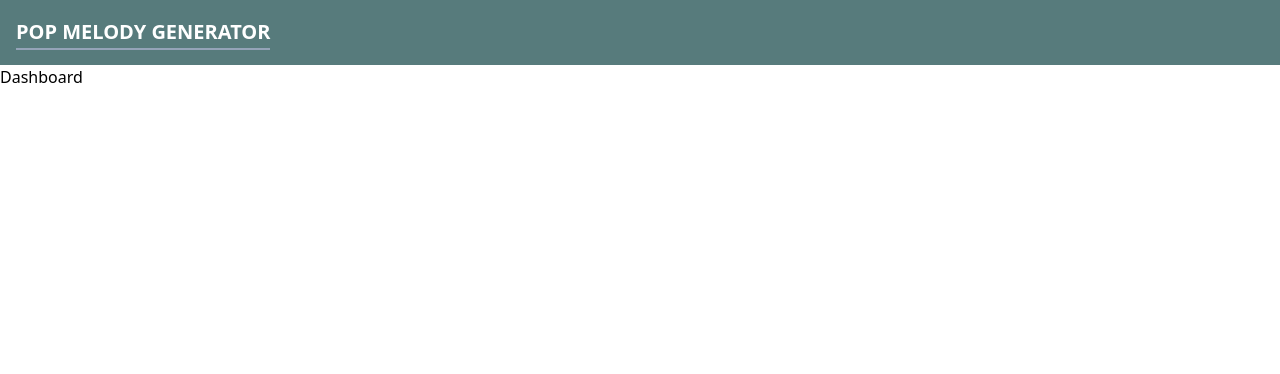
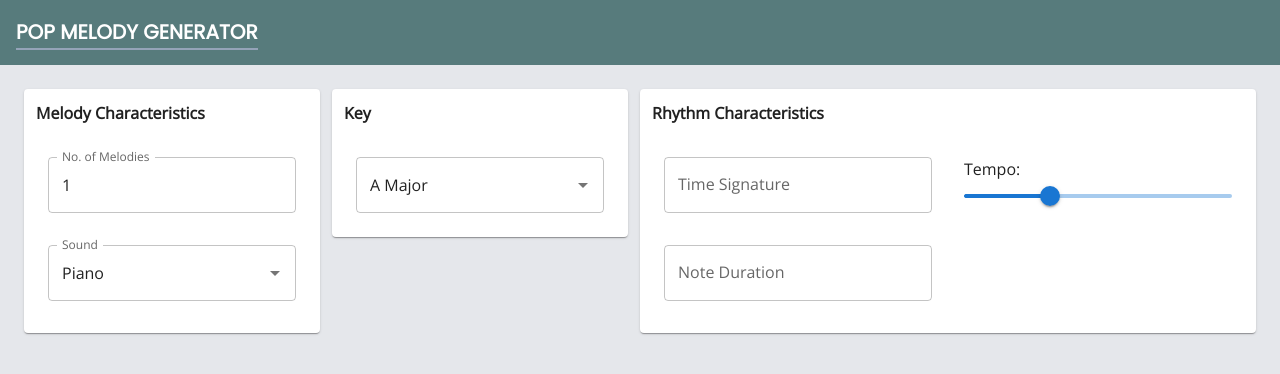
Before and after one commit to brimalval/wavenet-flask-react, a React (Create React App) app in the folder frontend/: page /dashboard in a window 1280 px wide. Shown: the top 374 px of the page. Built offline with nearby package versions, Linux system fonts and the light colour scheme.

Commit message:
Add dashboard cards

```diff
--- /dev/null
+++ b/frontend/src/components/DashboardCard.tsx
@@ -0,0 +1,28 @@
+import { Paper, Typography } from "@mui/material";
+import React from "react";
+
+type Props = {
+  title: string;
+  headerElements?: React.ReactNode | React.ReactNode[];
+  children?: React.ReactNode | React.ReactNode[];
+};
+
+const DashboardCard: React.FC<Props> = ({
+  title,
+  headerElements,
+  children,
+}) => {
+  return (
+    <Paper className="p-3">
+      <div className="flex justify-between mb-5">
+        <Typography variant="body1" fontWeight="bold">
+          {title}
+        </Typography>
+        {headerElements}
+      </div>
+      <div className="flex flex-col p-3 space-y-4">{children}</div>
+    </Paper>
+  );
+};
+
+export default DashboardCard;
--- a/frontend/src/index.tsx
+++ b/frontend/src/index.tsx
@@ -4,6 +4,7 @@ import "./utils/global.css";
 import App from "./App";
 import "@fontsource/roboto";
 import "@fontsource/poppins";
+import "@fontsource/open-sans";
 import { StyledEngineProvider } from "@mui/material";
 
 const container = document.getElementById("root");
--- a/frontend/src/layouts/MainLayout.tsx
+++ b/frontend/src/layouts/MainLayout.tsx
@@ -9,6 +9,7 @@ function MainLayout() {
           <Typography
             variant="h6"
             fontWeight="bold"
+            fontFamily="Poppins, sans-serif"
             className="uppercase border-b-2 border-slate-400 inline-block"
             color="white"
           >
@@ -16,7 +17,7 @@ function MainLayout() {
           </Typography>
         </Link>
       </header>
-      <main className="h-[calc(100vh-65px)]">
+      <main className="h-[calc(100vh-65px)] bg-gray-200">
         <Outlet />
       </main>
     </>
--- a/frontend/src/pages/Dashboard.tsx
+++ b/frontend/src/pages/Dashboard.tsx
@@ -1,9 +1,165 @@
-import React from 'react'
+import {
+  Autocomplete,
+  FormControl,
+  Grid,
+  Input,
+  InputLabel,
+  Paper,
+  Slider,
+  TextField,
+  Typography,
+} from "@mui/material";
+import { Formik } from "formik";
+import DashboardCard from "../components/DashboardCard";
+import { Key, Note, Scale } from "../utils/types/Key";
 
 function Dashboard() {
+  type KeyOption = {
+    label: string;
+    value: Key;
+    scale: string;
+    scaleString: Scale;
+  };
+  const keyOptions: KeyOption[] = [];
+  Object.entries(Scale).forEach(([scale, scaleString]) =>
+    Object.values(Note).forEach((note) =>
+      keyOptions.push({
+        label: `${note} ${scale}`,
+        value: `${note}${scaleString}`,
+        scale: `${scale} Scale`,
+        scaleString: scaleString,
+      })
+    )
+  );
+  enum SoundOptions {
+    Piano = "Piano",
+    Violin = "Violin",
+    Flute = "Flute",
+    Clarinet = "Clarinet",
+    Guitar = "Guitar",
+  }
   return (
-	<div>Dashboard</div>
-  )
+    <div className="w-full p-6">
+      <Formik
+        initialValues={{
+          variedRhythm: false,
+          melodyCount: 1,
+          key: keyOptions[0],
+          sound: SoundOptions.Piano,
+          tempo: 120,
+        }}
+        onSubmit={(values, { setSubmitting }) => {
+          console.log(values);
+          setSubmitting(false);
+        }}
+      >
+        {({ isSubmitting, setFieldValue, errors, values, handleChange }) => (
+          <form>
+            <Grid container rowSpacing={2}>
+              <Grid item xs={12} sm={6} md={3} className="sm:pr-3">
+                <DashboardCard title="Melody Characteristics">
+                  <TextField
+                    label="No. of Melodies"
+                    id="melodyCount"
+                    name="melodyCount"
+                    type="number"
+                    value={values.melodyCount}
+                    onChange={handleChange}
+                    inputProps={{
+                      min: 1,
+                      max: 10,
+                    }}
+                  />
+                  <Autocomplete
+                    id="sound"
+                    value={values.sound}
+                    onChange={(event, newValue) => {
+                      setFieldValue("sound", newValue);
+                    }}
+                    options={Object.values(SoundOptions)}
+                    getOptionLabel={(option) => option}
+                    renderInput={(params) => (
+                      <TextField
+                        {...params}
+                        label="Sound"
+                        variant="outlined"
+                        margin="normal"
+                        fullWidth
+                      />
+                    )}
+                  />
+                </DashboardCard>
+              </Grid>
+
+              <Grid item xs={12} sm={6} md={3} className="md:pr-3">
+                <DashboardCard title="Key">
+                  <Autocomplete
+                    id="key"
+                    defaultValue={keyOptions[0]}
+                    groupBy={(option) => option.scale}
+                    onChange={(event, value) => {
+                      setFieldValue("key", value?.value);
+                    }}
+                    options={keyOptions}
+                    renderInput={(params) => (
+                      <TextField
+                        {...params}
+                        fullWidth
+                        placeholder="Select Key"
+                        id="key"
+                        error={!!errors.key}
+                        onChange={handleChange}
+                        name="key"
+                      />
+                    )}
+                  />
+                </DashboardCard>
+              </Grid>
+
+              <Grid item xs={12} md={6}>
+                <DashboardCard title="Rhythm Characteristics">
+                  <Grid container className="mb-2" spacing={4}>
+                    <Grid item xs={6} className="flex flex-col space-y-8">
+                      <TextField
+                        fullWidth
+                        label="Time Signature"
+                        id="timeSignature"
+                        name="timeSignature"
+                        type="number"
+                      />
+                      <TextField
+                        fullWidth
+                        label="Note Duration"
+                        id="noteDuration"
+                        name="noteDuration"
+                        type="number"
+                      />
+                    </Grid>
+                    <Grid item xs={6}>
+                      <FormControl fullWidth>
+                        <Typography id="tempo">Tempo:</Typography>
+                        <Slider
+                          value={values.tempo}
+                          onChange={(event, newValue) => {
+                            setFieldValue("tempo", newValue);
+                          }}
+                          aria-labelledby="tempo-slider"
+                          valueLabelDisplay="auto"
+                          step={1}
+                          min={45}
+                          max={280}
+                        />
+                      </FormControl>
+                    </Grid>
+                  </Grid>
+                </DashboardCard>
+              </Grid>
+            </Grid>
+          </form>
+        )}
+      </Formik>
+    </div>
+  );
 }
 
-export default Dashboard
+export default Dashboard;
```
